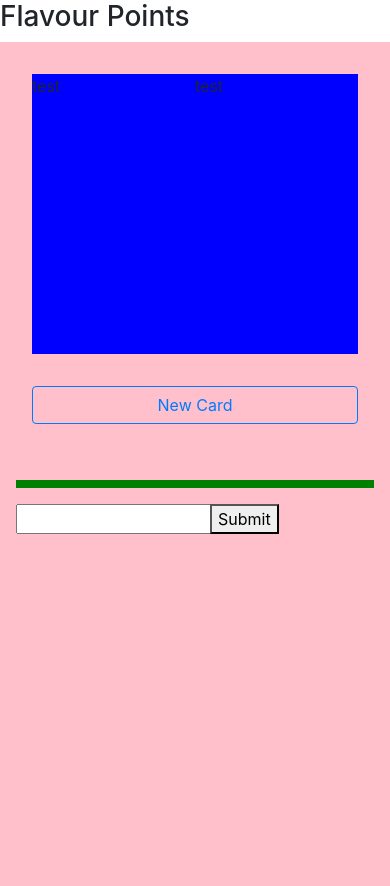
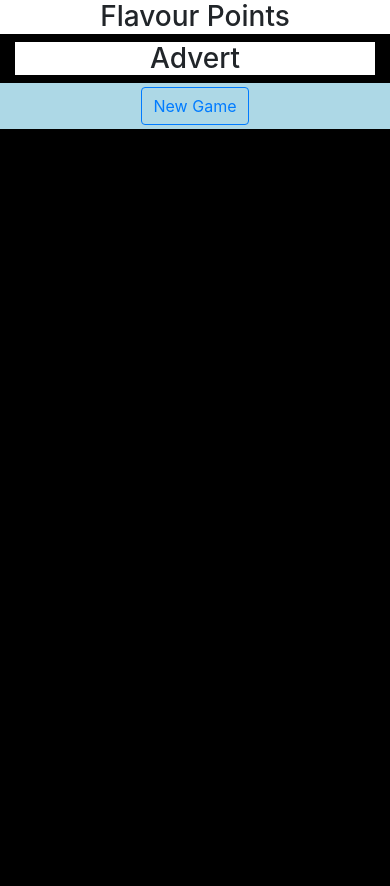
Before and after one commit to Code-Institute-Submissions/Milestone-Project-2-Guess-the-Card, a web app: file index.html in a window 390 px wide. After the commit the page ends 844 px from the top, so only its background shows below. Run offline with its HTML, style and script files only (its server is not run), Linux system fonts and the light colour scheme.

Commit message:
CHORE: Re-templating. Added container to review web view from lg+ displays. This will be a mobile to md display application only.

```diff
--- a/assets/css/styles.css
+++ b/assets/css/styles.css
@@ -1,3 +1,13 @@
+html {
+    margin: 0;
+    padding: 0;
+    border: 0;
+}
+
+body {
+    background-color: black;
+}
+
 #data {
     height: 200px;
     background-color: blue;
--- a/index.html
+++ b/index.html
@@ -12,62 +12,87 @@
 </head>
 
 <body>
-	<header id=headerContainer>
-		<h3>Flavour Points</h3>
+	<div class="container m-0 p-0 d-block d-lg-none">
+		<div class="row headRow">
+			<div class="col-12">
+				<header class="container text-center p-0" id="headerContainer">
+					<h3 class="headTitle" style="background-color:white;">Flavour Points</h3>
 				</header>
-
-	<div class="container pink p-3" style="height:50vh;">
-		<div class="row m-0 p-3" style="height:80%;">
-			<div class="col-6 p-0 blue" ;">
-				<p>test</p>
-			</div>
-			<div class="col-6 p-0 blue" ;">
-				<p>test</p>
 			</div>
 		</div>
-		<div class="row m-0 p-3" style="height:20%;">
-			<div class="col-12 p-0">
-				<button type="button" onclick="getData(printData)" class="btn btn-outline-primary btn-block">New Card</button>
+		<div class="row adRow">
+			<div class="col-12">
+				<div class="container text-center" id="adContainter">
+					<h3 class="adTitle" style="background-color:white;">Advert</h3>
 				</div>
 			</div>
 		</div>
 
-	<div class="container pink p-3" style="height:50vh;">
+		<div id="gameDisplay" class="container p-1" style="background-color:lightblue;">
 			<div class="row">
 				<div class="col-12">
-            <p id="flavourText" class="green p-1" style="width:100%;"> </p>
+					<div class="container text-center">
+						<button type="button" onclick="getData(printData)" class="btn btn-outline-primary">New Game</button>
 					</div>
 				</div>
-		<div class="row">
-            <div class="col-6">
-            <input type="text"></input>
-            </div>
-            <div class="col-6">
-            <button>Submit</button>
-            </div>
-
-		</div>
-		<div class="row"></div>
-		<div class="row"></div>
-
 			</div>
 
 
 
 
 
+		</div>
+
+		<!--<div class="container pink p-3" style="height:60vh;">
+			<div class="row m-1 p-1" style="height:70%;">
+				<div class="col-6 p-0 blue">
+					<p>test</p>
+				</div>
+			</div>
+			<div class="row m-1 p-1">
+				<div class="col-12">
+					<p id="flavourText" class="green p-1" style="width:100%;"> </p>
+				</div>
+			</div>
+			<m-1></m-1>
+			<div class="row m-1 p-1" style="height:15%;">
+				<div class="col-12 p-0">
+					<button type="button" onclick="getData(printData)" class="btn btn-outline-primary btn-block">New Card</button>
+				</div>
+			</div>
+			<div class="row m-1 p-1" style="height:15%;">
+				<div class="col-6">
+					<input type="text"></input>
+				</div>
+				<div class="col-6">
+					<button class="btn btn-outline-primary btn-block">Submit</button>
+				</div>
+			</div>
+		</div>
+
+		<div class="container pink p-3" style="height:40vh;">
+			<div class="row"></div>
+			<div class="row"></div>
+
+		</div>-->
+
 		<div id="jsScripts">
 			<script src="https://code.jquery.com/jquery-3.3.1.slim.min.js"
-			integrity="sha384-q8i/X+965DzO0rT7abK41JStQIAqVgRVzpbzo5smXKp4YfRvH+8abtTE1Pi6jizo" crossorigin="anonymous">
+				integrity="sha384-q8i/X+965DzO0rT7abK41JStQIAqVgRVzpbzo5smXKp4YfRvH+8abtTE1Pi6jizo"
+				crossorigin="anonymous">
 			</script>
 			<script src="https://cdnjs.cloudflare.com/ajax/libs/popper.js/1.14.7/umd/popper.min.js"
-			integrity="sha384-UO2eT0CpHqdSJQ6hJty5KVphtPhzWj9WO1clHTMGa3JDZwrnQq4sF86dIHNDz0W1" crossorigin="anonymous">
+				integrity="sha384-UO2eT0CpHqdSJQ6hJty5KVphtPhzWj9WO1clHTMGa3JDZwrnQq4sF86dIHNDz0W1"
+				crossorigin="anonymous">
 			</script>
 			<script src="https://stackpath.bootstrapcdn.com/bootstrap/4.3.1/js/bootstrap.min.js"
-			integrity="sha384-JjSmVgyd0p3pXB1rRibZUAYoIIy6OrQ6VrjIEaFf/nJGzIxFDsf4x0xIM+B07jRM" crossorigin="anonymous">
+				integrity="sha384-JjSmVgyd0p3pXB1rRibZUAYoIIy6OrQ6VrjIEaFf/nJGzIxFDsf4x0xIM+B07jRM"
+				crossorigin="anonymous">
 			</script>
-		<script type="text/javascript>" src="https://ajax.googleapis.com/ajax/libs/jquery/3.4.1/jquery.min.js"></script>
+			<script type="text/javascript>" src="https://ajax.googleapis.com/ajax/libs/jquery/3.4.1/jquery.min.js">
+			</script>
 			<script type="text/javascript" src="assets/js/scripts.js"></script>
+		</div>
 	</div>
 </body>
 
```
Lines whose indentation alone changed are shown as unchanged.
